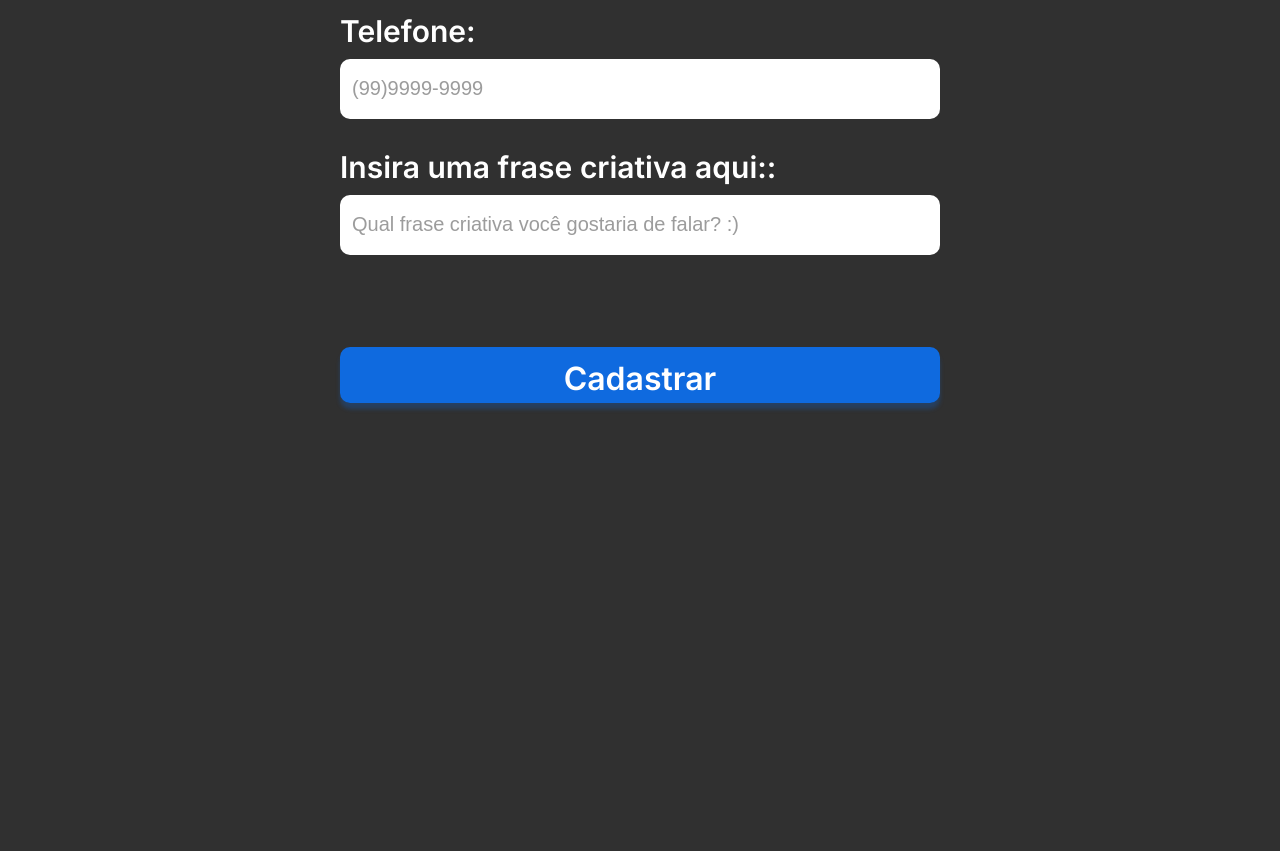
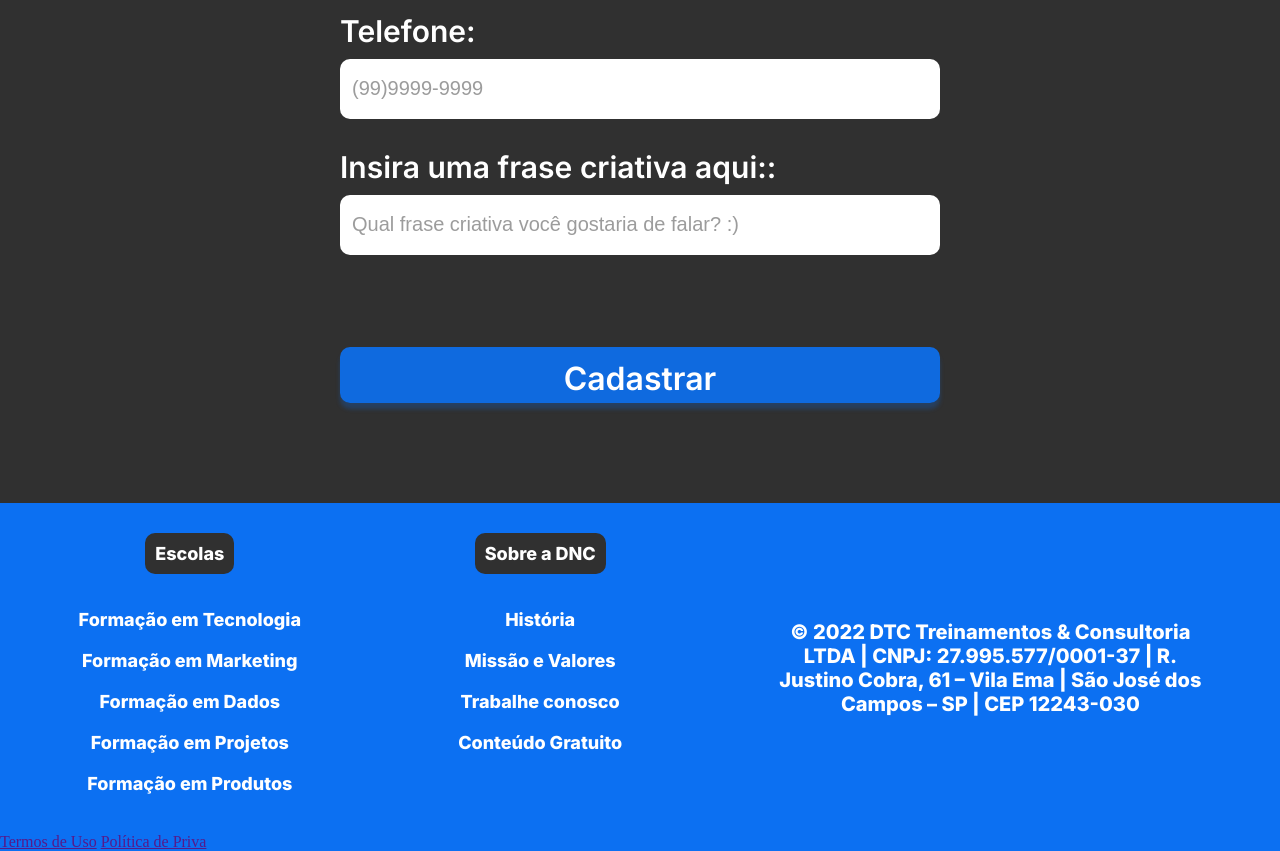
Before and after one commit to luiz124567/BOOTCAMP-DNC, a plain HTML site: page index.html in a window 1280 px wide. Shown: the part 1371-2222 px from the top of the page. Before the commit the page ends 1874 px from the top, so only its background shows below. Drawn offline with Linux system fonts and the light colour scheme.

```diff
--- a/index.html
+++ b/index.html
@@ -57,5 +57,53 @@
             <input type="submit" value="Cadastrar">
         </form>
     </section>
+    <footer>
+        <div class="linha1">
+            <nav>
+                <h5> Escolas</h5>
+                <ul>
+                    <li>
+                        <a href="">Formação em Tecnologia<a>
+                    </li>
+                    <li>
+                        <a href="">Formação em Marketing</a>
+                    </li>
+                    <li>
+                        <a href="">Formação em Dados</a>
+                    </li>
+                    <li>
+                        <a href="">Formação em Projetos</a>
+                    </li>
+                    <li>
+                        <a href="">Formação em Produtos</a>
+                    </li>
+                </ul>
+            </nav>
+            <nav>
+                <h5>Sobre a DNC</h5>
+                <ul>
+                    <li>
+                        <a href="">História</a>
+                    </li>
+                    <li>
+                        <a href="">Missão e Valores</a>
+                    </li>
+                    <li>
+                        <a href="">Trabalhe conosco</a>
+                    </li>
+                    <li>
+                        <a href="">Conteúdo Gratuito</a>
+                    </li>
+                </ul>
+            </nav>
+        <div class="endereço">
+            © 2022 DTC Treinamentos & Consultoria <br> LTDA | CNPJ: 27.995.577/0001-37 | R.<br>Justino Cobra, 61 – Vila Ema | São José dos <br> Campos – SP | CEP 12243-030
+        </div>
+        </div>
+        <div class="linha2">
+            <a href="">Termos de Uso</a>
+            <a href="">Política de Priva</a>
+        </div>
+    </footer>
 </body>
 </html>
--- a/style.css
+++ b/style.css
@@ -147,3 +147,97 @@
     margin-top: 82px;
     cursor: pointer;
 }
+footer{
+    background: var(--azul-dnc);
+    width: 100%;
+}
+footer .linha1{
+    display: flex;
+    justify-content: space-around;
+    align-items: center;
+}
+footer ul{
+        list-style: none;
+        margin: 0px;
+        padding: 0px;
+}
+footer nav{
+    display: flex;
+    flex-direction: column;
+    align-items: center;
+    height: 330px; ;
+}
+footer h5{
+    text-align: center;
+    color: #FFF;
+    font-family: var(--fonte-padrao);
+    font-size: 18px;
+    font-style: normal;
+    font-weight: 800;
+    line-height: normal;
+    border-radius: 10px;
+    background:var(--preto-dnc);
+    padding:10px;
+    margin-bottom: 15px;
+}
+footer ul li a:hover{
+    color: var(--cinza-hover);
+}
+footer ul li{
+    text-align: center;
+    font-family: var(--fonte-padrao);
+    font-size: 18px;
+    font-style: normal;
+    font-weight: 800;
+    line-height: normal;
+    margin: 20px 0px 20px 0px;
+}
+footer ul li a{
+    text-decoration: none;
+    color: #FFF;
+}
+footer .endereço{
+    color: #FFF;
+    font-family: var(--fonte-padrao);
+    font-size: 20px;
+    font-style: normal;
+    font-weight: 800;
+    line-height: normal;
+    text-align: center;
+}
+@media only screen and (max-width: 600px) {
+    #principal{
+        display: flex;
+        flex-direction: column;
+        height: auto;
+    }
+    #menu{
+        flex-direction: column;
+        width: 100%;
+        margin: 0%;
+    }
+  #menu a{
+    display: flex;
+    height: 50px;
+    align-items: center;
+  }
+  #principal button{
+    width: 100%;
+    margin: 0px;
+  }
+  /*section*/
+  section h1{
+    font-size: 38px;
+  }
+  section h2{
+    font-size: 28px;
+    padding-right: 15px;
+    padding-left: 15px;
+  }
+  form{
+    width: 95%;
+  }
+  .checkbox-items label {
+    font-size:16px ;
+  }
+}
```
